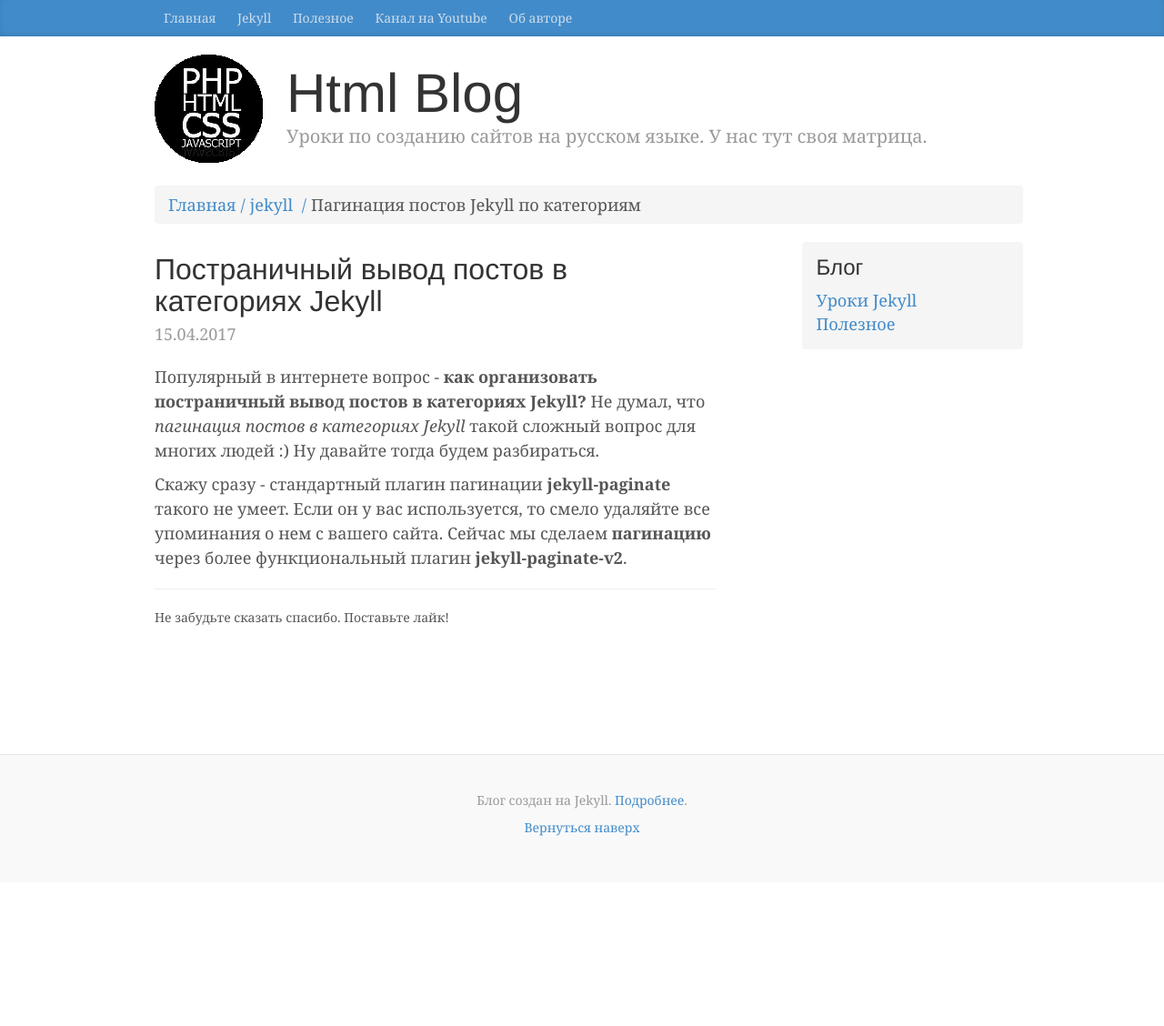
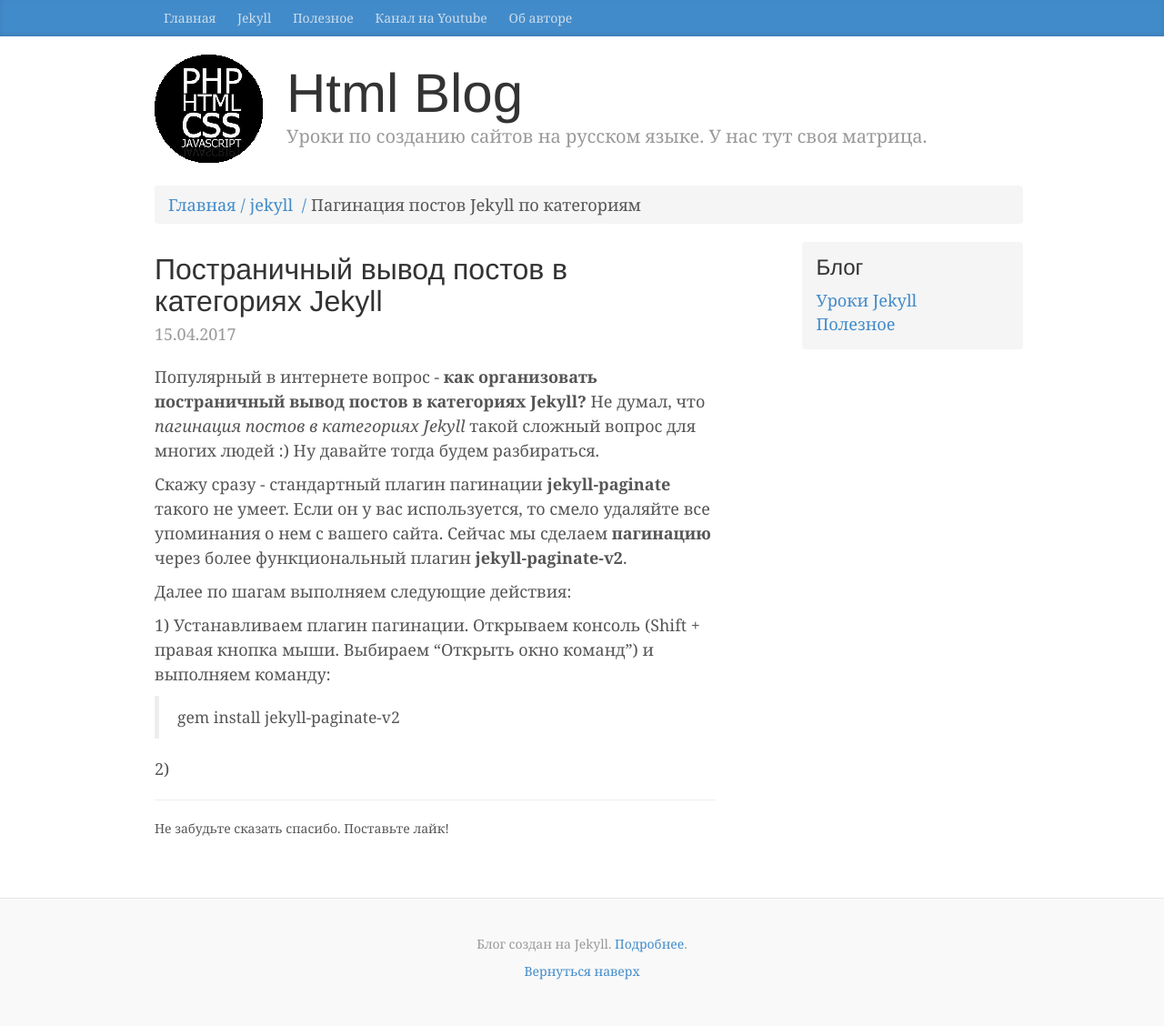
Before and after one commit to htmlblog/htmlblog.github.io, a Jekyll site: the page built from _posts/2017-04-15-paghinatsiia-jekyll-po-katieghoriiam.markdown, in a window 1280 px wide. Shown: the whole page at 91% size. Built offline with Jekyll 4.4.1, drawn with Linux system fonts in a browser that asks for light colours; comment, search, counter and statistics services are not loaded; before the commit the page ends 970 px from its top, so only the background shows below that.

Commit message:
Updated Paghinatsiia Jekyll Po Katieghoriiam

```diff
--- a/_posts/2017-04-15-paghinatsiia-jekyll-po-katieghoriiam.markdown
+++ b/_posts/2017-04-15-paghinatsiia-jekyll-po-katieghoriiam.markdown
@@ -15,3 +15,11 @@ layout: post
 Не думал, что *пагинация постов в категориях Jekyll* такой сложный вопрос для многих людей :) Ну давайте тогда будем разбираться.
 
 Скажу сразу - стандартный плагин пагинации **jekyll-paginate** такого не умеет. Если он у вас используется, то смело удаляйте все упоминания о нем с вашего сайта. Сейчас мы сделаем **пагинацию** через более функциональный плагин **jekyll-paginate-v2**.
+
+Далее по шагам выполняем следующие действия:
+
+1) Устанавливаем плагин пагинации. Открываем консоль (Shift + правая кнопка мыши. Выбираем "Открыть окно команд") и выполняем команду:
+
+>gem install jekyll-paginate-v2
+
+2)
```
